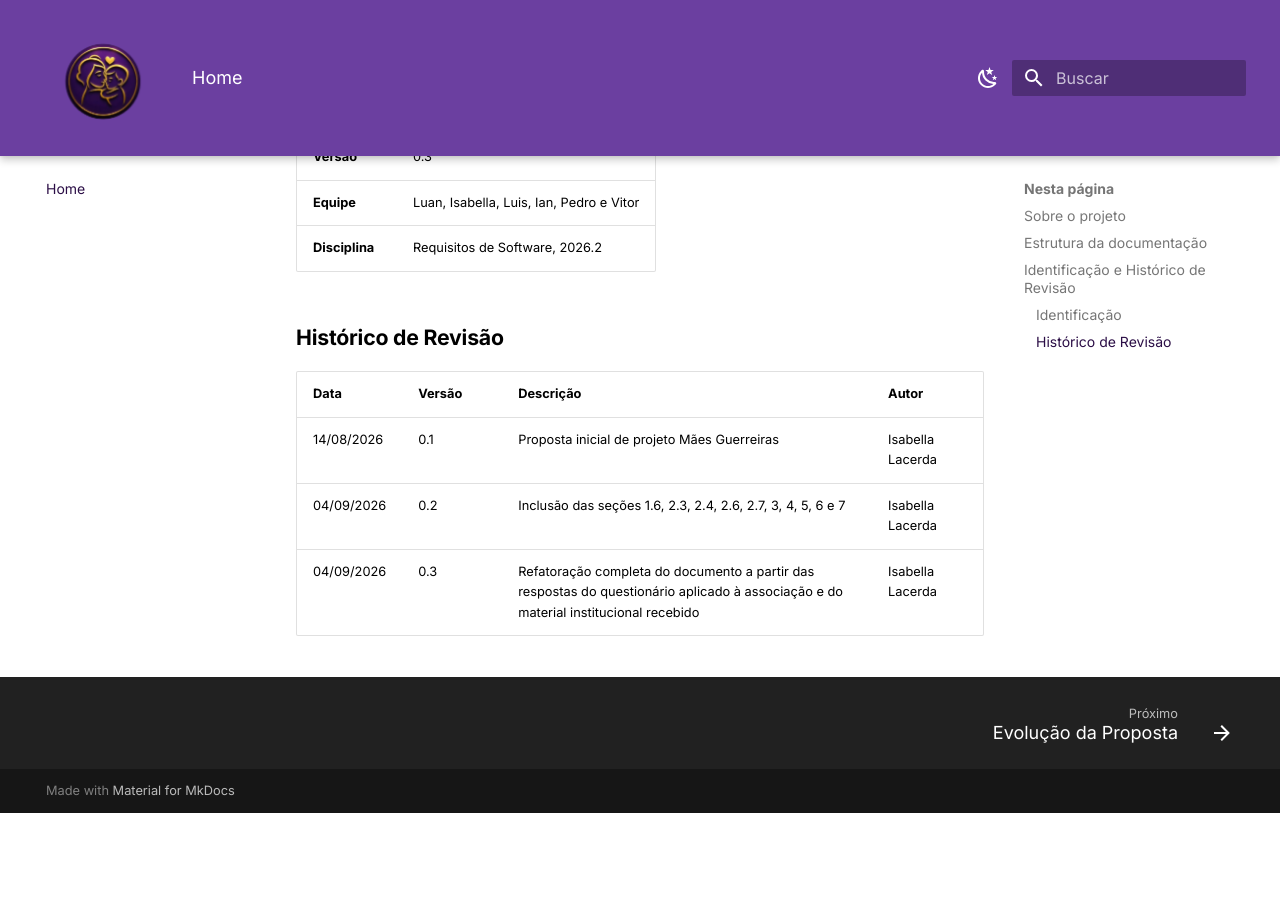
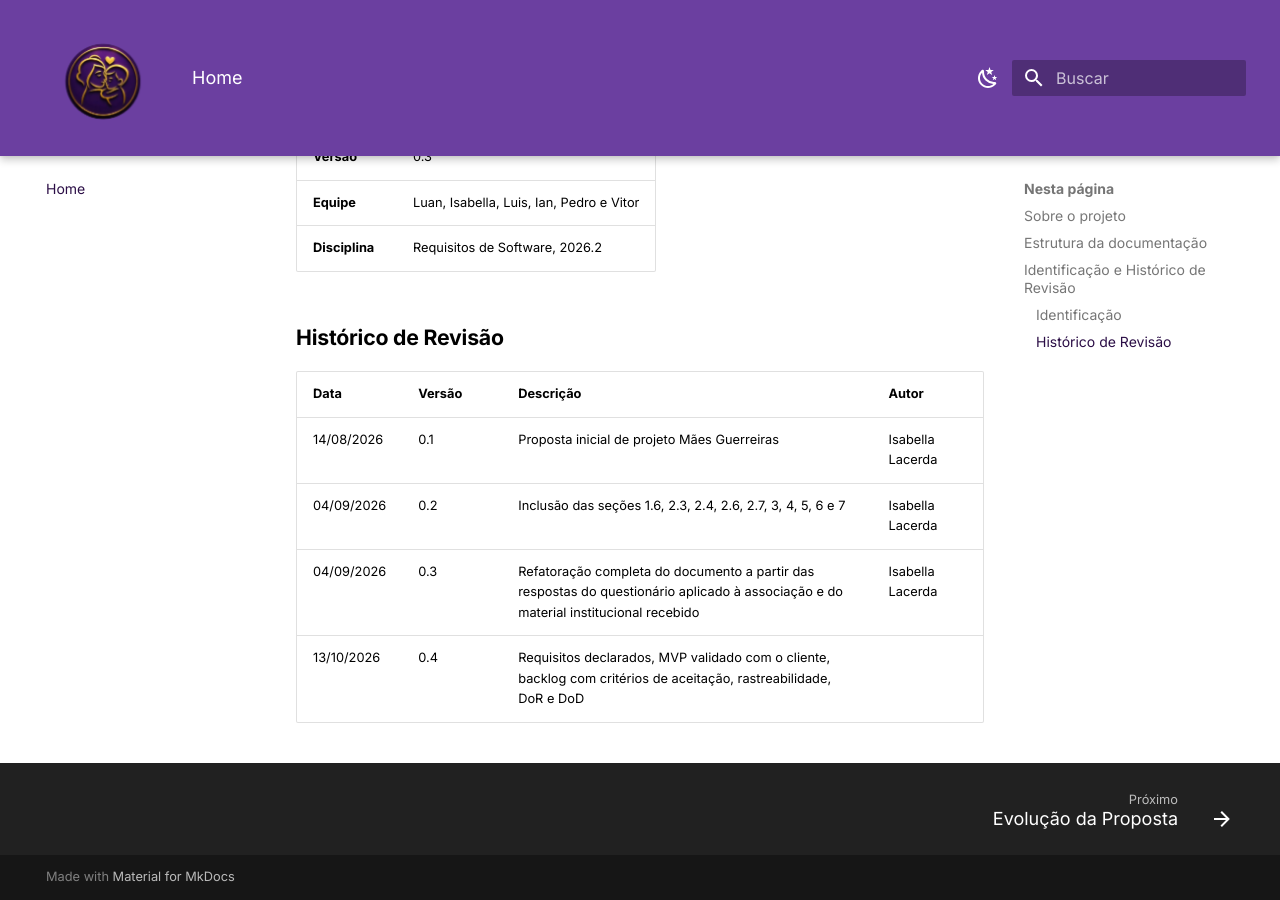
Before and after one commit to mdsreq-fga-unb/REQ-2026.2-T01-MaesGuerreiras, an MkDocs documentation site: the page built from docs/index.md, in a window 1280 px wide and 900 px high, scrolled down 2185 px. Built offline with MkDocs 1.6.1 and Material for MkDocs 9.7.7, drawn with Linux system fonts in a browser that asks for light colours; before the commit the page ends 2998 px from its top, so only the background shows below that.

```diff
--- a/docs/index.md
+++ b/docs/index.md
@@ -97,3 +97,4 @@ de sustentar a prestação de contas aos parceiros. Saiba mais no [Objetivo Gera
 | 14/08/2026 | 0.1 | Proposta inicial de projeto Mães Guerreiras | Isabella Lacerda |
 | 04/09/2026 | 0.2 | Inclusão das seções 1.6, 2.3, 2.4, 2.6, 2.7, 3, 4, 5, 6 e 7 | Isabella Lacerda |
 | 04/09/2026 | 0.3 | Refatoração completa do documento a partir das respostas do questionário aplicado à associação e do material institucional recebido | Isabella Lacerda |
+|	13/10/2026 | 0.4 | Requisitos declarados, MVP validado com o cliente, backlog com critérios de aceitação, rastreabilidade, DoR e DoD
```
Also changed, not shown: docs/05-er/index.md (+1 -1 lines), docs/assets/quadro-de-declaracoes.png (added).
